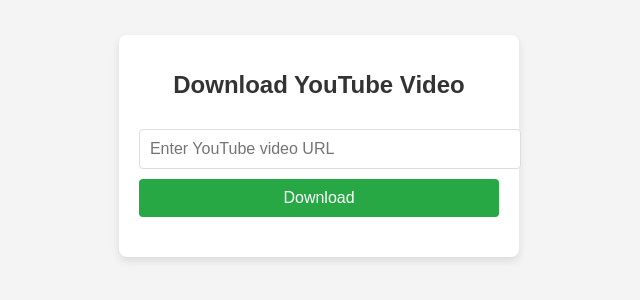
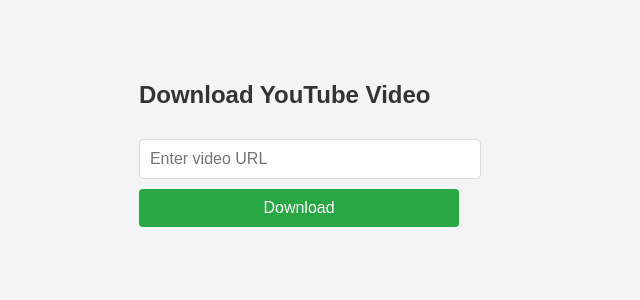
Before and after one commit to Siwaa91/yt-frontend, a React (Create React App) app: page / in a window 1280 px wide. Shown: the part 254-554 px from the top of the page, without its empty margins (341-981 px from the left). Built offline with nearby package versions, Linux system fonts and the light colour scheme.

Commit message:
Update VideoDownloader.js

```diff
--- a/src/VideoDownloader.js
+++ b/src/VideoDownloader.js
@@ -1,22 +1,20 @@
-import React, { useState } from "react";
-import axios from "axios";
-import "./Style.css"; // Import the CSS file
+import React, { useState } from 'react';
+import axios from 'axios';
+import "./Style.css";
 
-function VideoDownloader() {
-  const [videoUrl, setVideoUrl] = useState("");
-  const [message, setMessage] = useState("");
+const VideoDownloader = () => {
+    const [videoUrl, setVideoUrl] = useState('');
 
     const handleDownload = async () => {
         try {
             const response = await axios.post('https://yt-backend-5nnt.onrender.com/download', {
-            url: videoUrl, // Ensure videoUrl is correctly set
+                url: videoUrl,
             });
 
-        // Handle successful response
             const blob = new Blob([response.data], { type: 'video/mp4' });
             const link = document.createElement('a');
             link.href = window.URL.createObjectURL(blob);
-        link.download = 'video.mp4'; // Set the desired filename
+            link.download = 'video.mp4';
             link.click();
         } catch (error) {
             console.error("Error downloading video:", error.response.data);
@@ -25,18 +23,17 @@
     };
 
     return (
-    <div className="container">
+        <div>
             <h1>Download YouTube Video</h1>
             <input
                 type="text"
                 value={videoUrl}
                 onChange={(e) => setVideoUrl(e.target.value)}
-        placeholder="Enter YouTube video URL"
+                placeholder="Enter video URL"
             />
             <button onClick={handleDownload}>Download</button>
-      <p>{message}</p>
         </div>
     );
-}
+};
 
 export default VideoDownloader;
```
Lines whose indentation alone changed are shown as unchanged.
